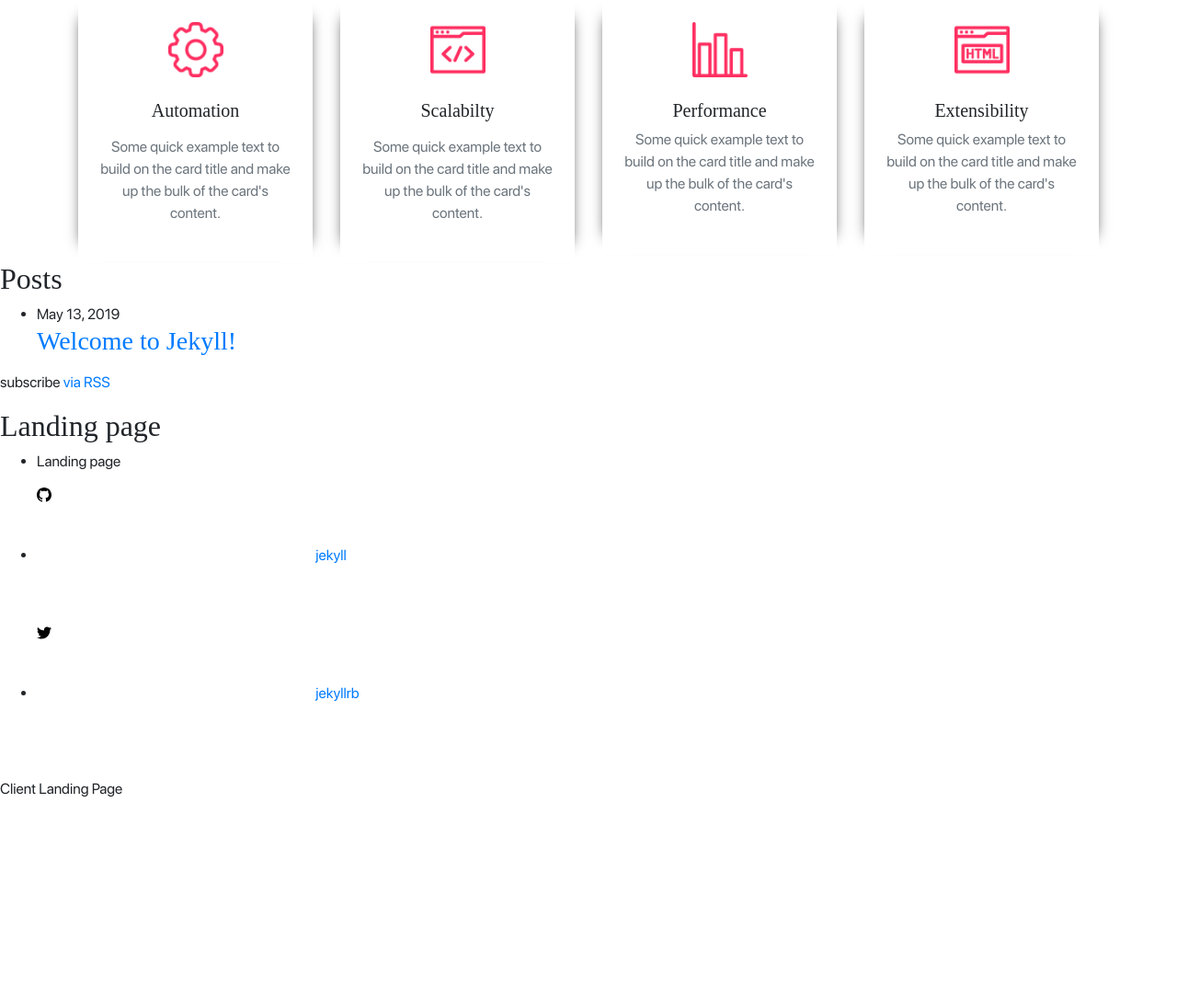
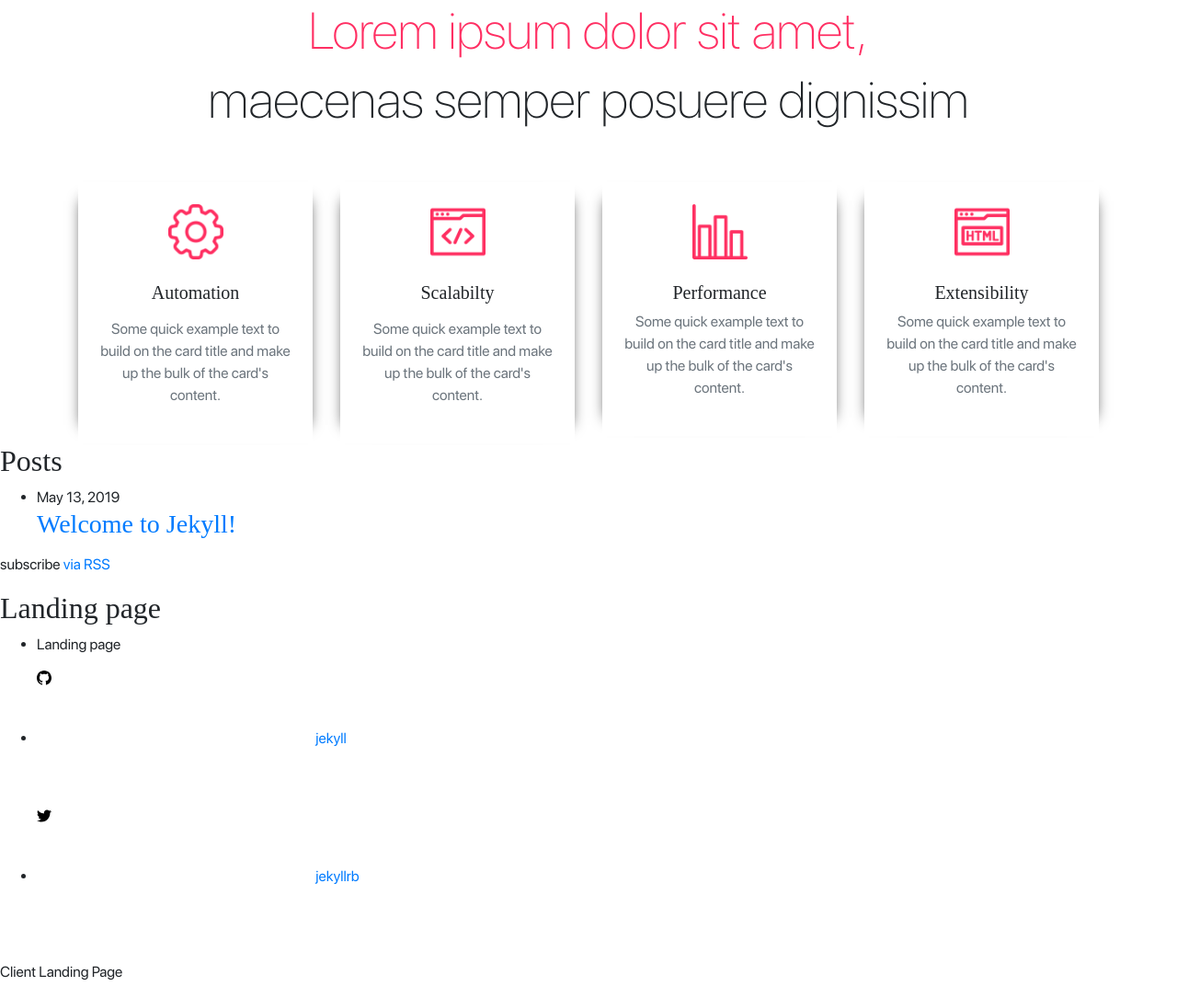
Before and after one commit to rendrap/gblog, a Jekyll site: the page built from index.md, in a window 1280 px wide. Shown: the part 1272-2357 px from the top of the page at 92% size. Built offline with Jekyll 4.4.1, drawn with Linux system fonts in a browser that asks for light colours; some web fonts are replaced; before the commit the page ends 2158 px from its top, so only the background shows below that.

Commit message:
add heading text to card section

```diff
--- a/_includes/cards.html
+++ b/_includes/cards.html
@@ -1,4 +1,8 @@
 <section class="pt-0 ">
+  <div class="container text-center mx-auto pb-5">
+    <h1 class="display-4 lightcoral">Lorem ipsum dolor sit amet,</h1>
+    <h1 class="display-4">maecenas semper posuere dignissim</h1>
+  </div>
   <div class="container">
       <div class="row ">
           <div class="col-lg-3">
--- a/_includes/header.html
+++ b/_includes/header.html
@@ -5,7 +5,7 @@
             <a class="navbar-brand" href="#">
                 <img src="http://placehold.it/150x100?text=Logo" alt="">
             </a>
-            <button class="btn btn-link navbar-toggler" type="button" data-toggle="collapse" data-target="#navbarResponsive" aria-controls="navbarResponsive" aria-expanded="false" aria-label="Toggle navigation">
+            <button class="btn btn-link navbar-toggler collapsed" type="button" data-toggle="collapse" data-target="#navbarResponsive" aria-controls="navbarResponsive" aria-expanded="false" aria-label="Toggle navigation">
                 <span class="icon-bar top-bar"></span>
                 <span class="icon-bar middle-bar"></span>
                 <span class="icon-bar bottom-bar"></span>
--- a/_sass/_variables.scss
+++ b/_sass/_variables.scss
@@ -283,11 +283,11 @@ $font-size-base:              1rem !default; // Assumes the browser default, typ
 $font-size-lg:                $font-size-base * 1.25 !default;
 $font-size-sm:                $font-size-base * .875 !default;
 
-$font-weight-lighter:         lighter !default;
+$font-weight-lighter:         200 !default;
 $font-weight-light:           300 !default;
 $font-weight-normal:          400 !default;
 $font-weight-bold:            700 !default;
-$font-weight-bolder:          bolder !default;
+$font-weight-bolder:          800 !default;
 
 $font-weight-base:            $font-weight-normal !default;
 $line-height-base:            1.5 !default;
```
Lines whose indentation alone changed are shown as unchanged.
